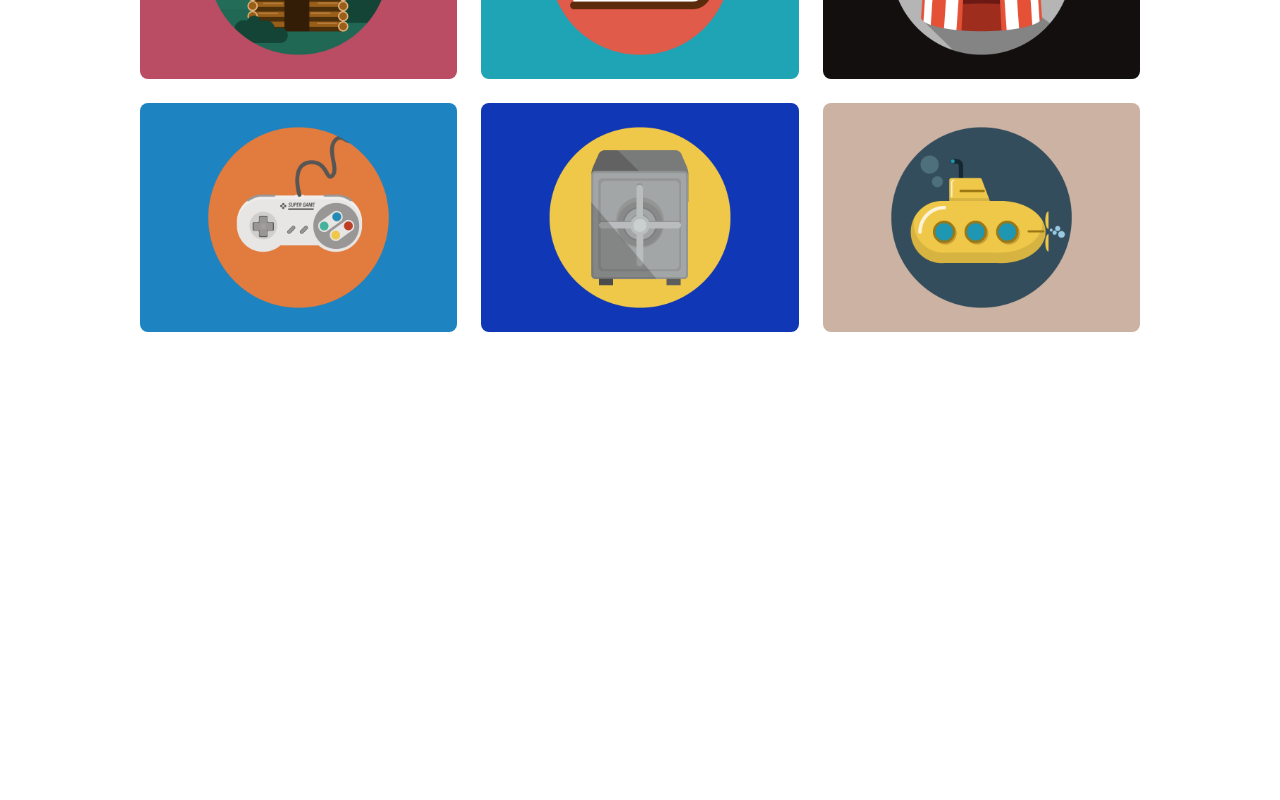
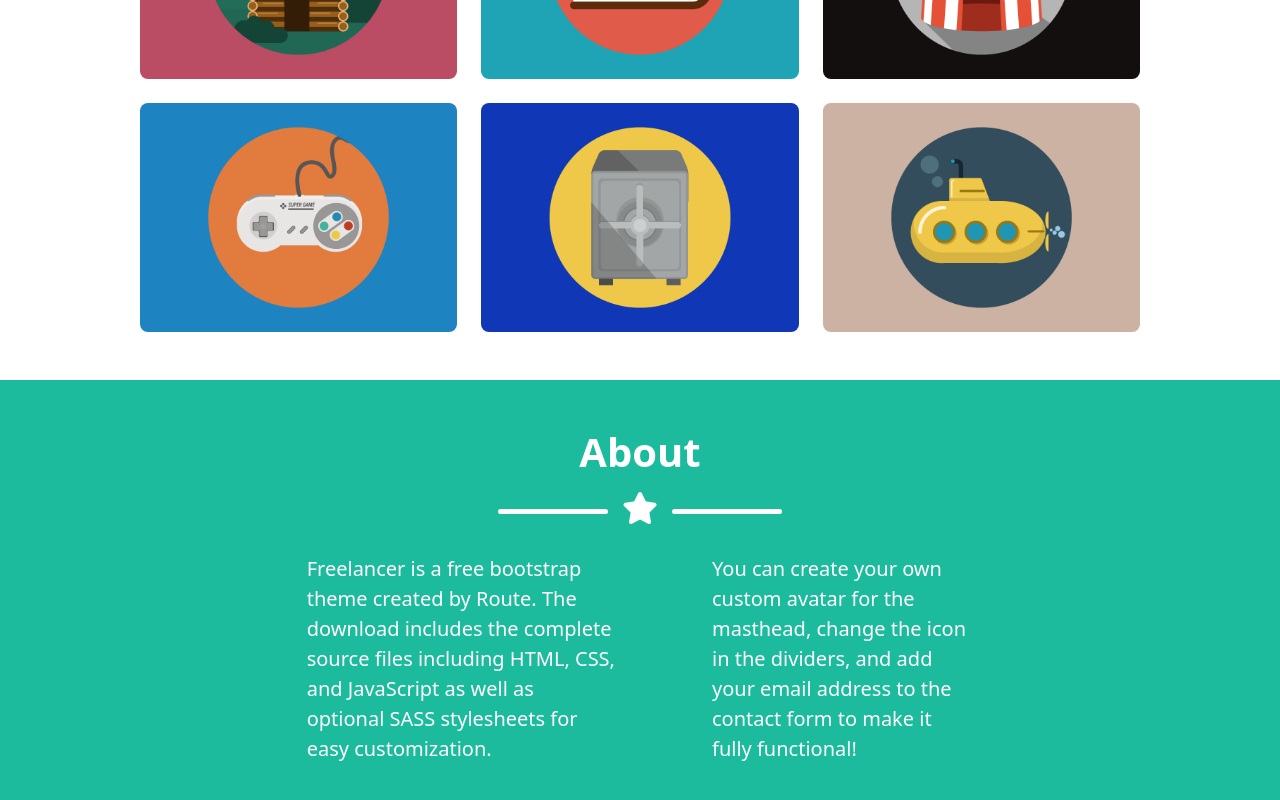
Before and after one commit to ShaimaaAKamal/simpleReactPorfolio, a React (Create React App) app: page / in a window 1280 px wide. Shown: the part 1168-1968 px from the top of the page. Before the commit the page ends 1548 px from the top, so only its background shows below. Built offline with nearby package versions, Linux system fonts and the light colour scheme.

Commit message:
About section

```diff
--- a/src/App.js
+++ b/src/App.js
@@ -2,14 +2,14 @@
 import { Navbar } from "./components/Navbar/navbar";
 import { Home } from "./components/Home/home";
 import { Portfolio } from "./components/Portfolio/Portfolio";
-// import PortfolioSlide from "./components/Portfolio/PortfolioSlide";
+import About from "./components/About/About";
 function App() {
   return (
     <div className="App">
       <Navbar/>
       <Home/>
       <Portfolio/>
-      {/* <PortfolioSlide/> */}
+      <About/>
     </div>
   );
 }
--- /dev/null
+++ b/src/components/About/About.jsx
@@ -0,0 +1,28 @@
+import React, { Component } from 'react'
+
+export default class About extends Component {
+  render() {
+    return (
+        <>
+                <div className='bg-site'>
+                    <div className="parent mx-auto py-5 text-center">
+                         <h2 className='fw-bolder text-white fs-1 mb-3'>About</h2>
+                        <span className='starIcon position-relative starIcon'><i className="fa-solid fa-star text-white fa-2x"></i></span>
+                         <div className="row gx-5 gy-4 mt-1 justify-content-lg-center">
+                            <div className="col-lg-4">
+                                <div className='text-white text-start fs-5 lh-l px-5 px-lg-0'>
+                                Freelancer is a free bootstrap theme created by Route. The download includes the complete source files including HTML, CSS, and JavaScript as well as optional SASS stylesheets for easy customization.
+                                </div>
+                            </div>
+                            <div className="col-lg-4">
+                                  <div className='text-white text-start fs-5 lh-l px-5 ps-lg-5 pe-lg-0'>
+                                  You can create your own custom avatar for the masthead, change the icon in the dividers, and add your email address to the contact form to make it fully functional!
+                                  </div>
+                            </div>
+                         </div>
+                    </div>
+                </div>
+        </>
+    )
+  }
+}
```
Also changed, not shown: src/js/script.js (+0 -10 lines).
